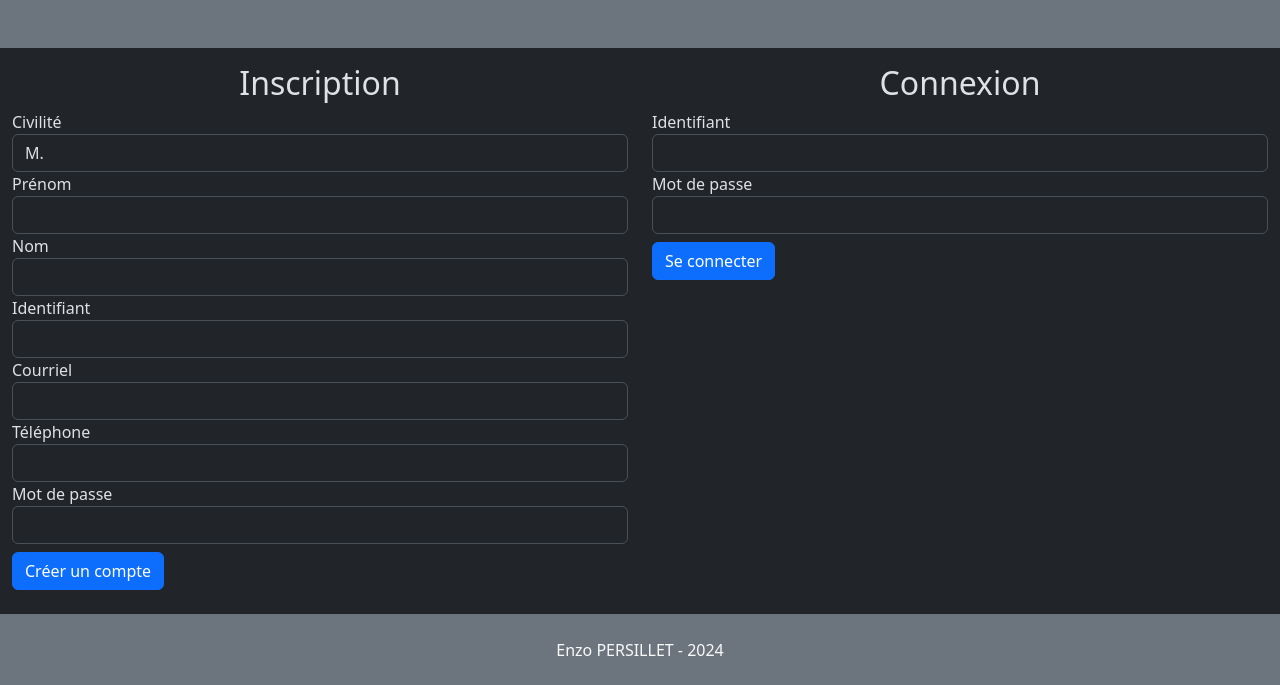
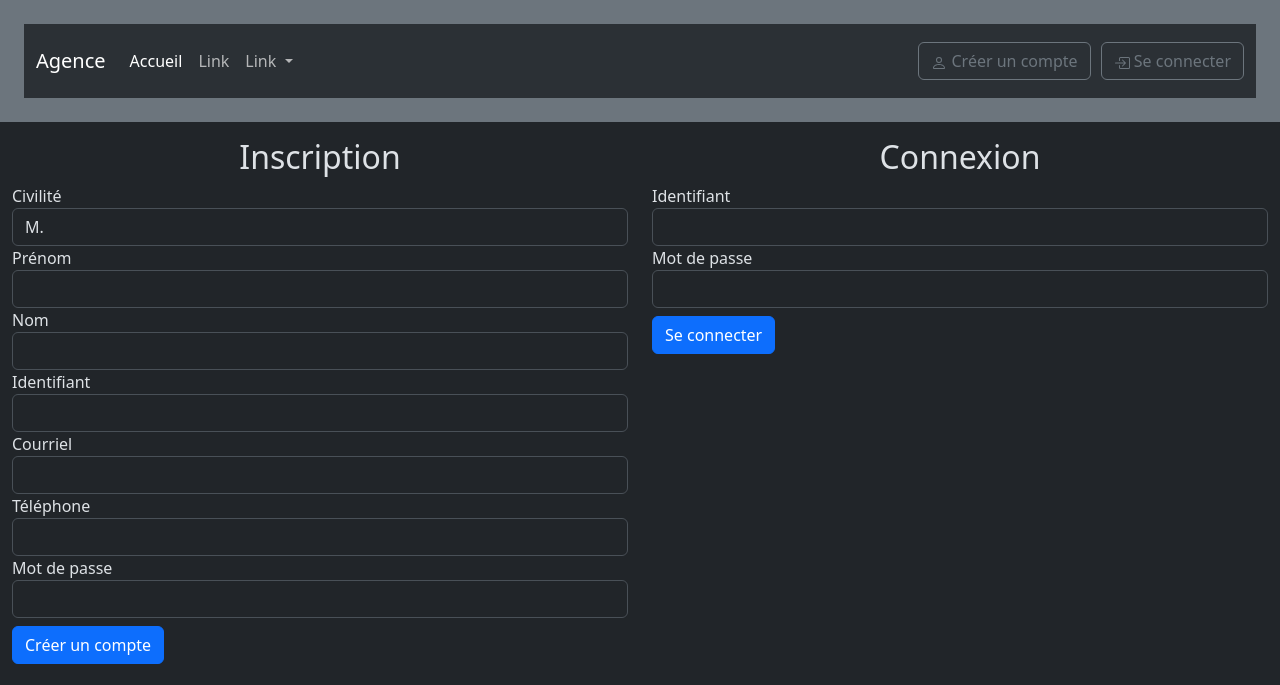
Before and after one commit to Tutez64/IPSSI-Agence, a PHP site: page /vue/sign.php in a window 1280 px wide. Shown: the top 685 px of the page. Run offline with PHP 8.4, Linux system fonts and the light colour scheme.

Commit message:
Add navigation bar

```diff
--- a/vue/template.php
+++ b/vue/template.php
@@ -8,8 +8,51 @@
     <title>Agence</title>
 </head>
 <body>
-
-<header class="bg-secondary p-4 mb-3"></header>
+<script src="https://cdn.jsdelivr.net/npm/bootstrap@5.3.3/dist/js/bootstrap.bundle.min.js" integrity="sha384-YvpcrYf0tY3lHB60NNkmXc5s9fDVZLESaAA55NDzOxhy9GkcIdslK1eN7N6jIeHz" crossorigin="anonymous"></script>
+<header class="bg-secondary p-4 mb-3">
+    <nav class="navbar navbar-expand-lg bg-body-tertiary">
+        <div class="container-fluid">
+            <a class="navbar-brand" href="#">Agence</a>
+            <button class="navbar-toggler" type="button" data-bs-toggle="collapse" data-bs-target="#navbarScroll" aria-controls="navbarScroll" aria-expanded="false" aria-label="Toggle navigation">
+                <span class="navbar-toggler-icon"></span>
+            </button>
+            <div class="collapse navbar-collapse" id="navbarScroll">
+                <ul class="navbar-nav me-auto my-2 my-lg-0 navbar-nav-scroll" style="--bs-scroll-height: 100px;">
+                    <li class="nav-item">
+                        <a class="nav-link active" aria-current="page" href="#">Accueil</a>
+                    </li>
+                    <li class="nav-item">
+                        <a class="nav-link" href="#">Link</a>
+                    </li>
+                    <li class="nav-item dropdown">
+                        <a class="nav-link dropdown-toggle" href="#" role="button" data-bs-toggle="dropdown" aria-expanded="false">
+                            Link
+                        </a>
+                        <ul class="dropdown-menu">
+                            <li><a class="dropdown-item" href="#">Action</a></li>
+                            <li><a class="dropdown-item" href="#">Another action</a></li>
+                            <li><hr class="dropdown-divider"></li>
+                            <li><a class="dropdown-item" href="#">Something else here</a></li>
+                        </ul>
+                    </li>
+                </ul>
+                <button type="button" class="btn btn-outline-secondary" style="margin: 10px;">
+                    <svg xmlns="http://www.w3.org/2000/svg" width="16" height="16" fill="currentColor" class="bi bi-person" viewBox="0 0 16 16">
+                        <path d="M8 8a3 3 0 1 0 0-6 3 3 0 0 0 0 6m2-3a2 2 0 1 1-4 0 2 2 0 0 1 4 0m4 8c0 1-1 1-1 1H3s-1 0-1-1 1-4 6-4 6 3 6 4m-1-.004c-.001-.246-.154-.986-.832-1.664C11.516 10.68 10.289 10 8 10s-3.516.68-4.168 1.332c-.678.678-.83 1.418-.832 1.664z"/>
+                    </svg>
+                    Créer un compte
+                </button>
+                <button type="button" onclick="window.location.href='sign.php';" class="btn btn-outline-secondary">
+                    <svg xmlns="http://www.w3.org/2000/svg" width="16" height="16" fill="currentColor" class="bi bi-box-arrow-in-right" viewBox="0 0 16 16">
+                        <path fill-rule="evenodd" d="M6 3.5a.5.5 0 0 1 .5-.5h8a.5.5 0 0 1 .5.5v9a.5.5 0 0 1-.5.5h-8a.5.5 0 0 1-.5-.5v-2a.5.5 0 0 0-1 0v2A1.5 1.5 0 0 0 6.5 14h8a1.5 1.5 0 0 0 1.5-1.5v-9A1.5 1.5 0 0 0 14.5 2h-8A1.5 1.5 0 0 0 5 3.5v2a.5.5 0 0 0 1 0z"/>
+                        <path fill-rule="evenodd" d="M11.854 8.354a.5.5 0 0 0 0-.708l-3-3a.5.5 0 1 0-.708.708L10.293 7.5H1.5a.5.5 0 0 0 0 1h8.793l-2.147 2.146a.5.5 0 0 0 .708.708z"/>
+                    </svg>
+                        Se connecter
+                </button>
+            </div>
+        </div>
+    </nav>
+</header>
 
 <main class="container-fluid">
 	<?= $contenu ?? ''; ?>
```
